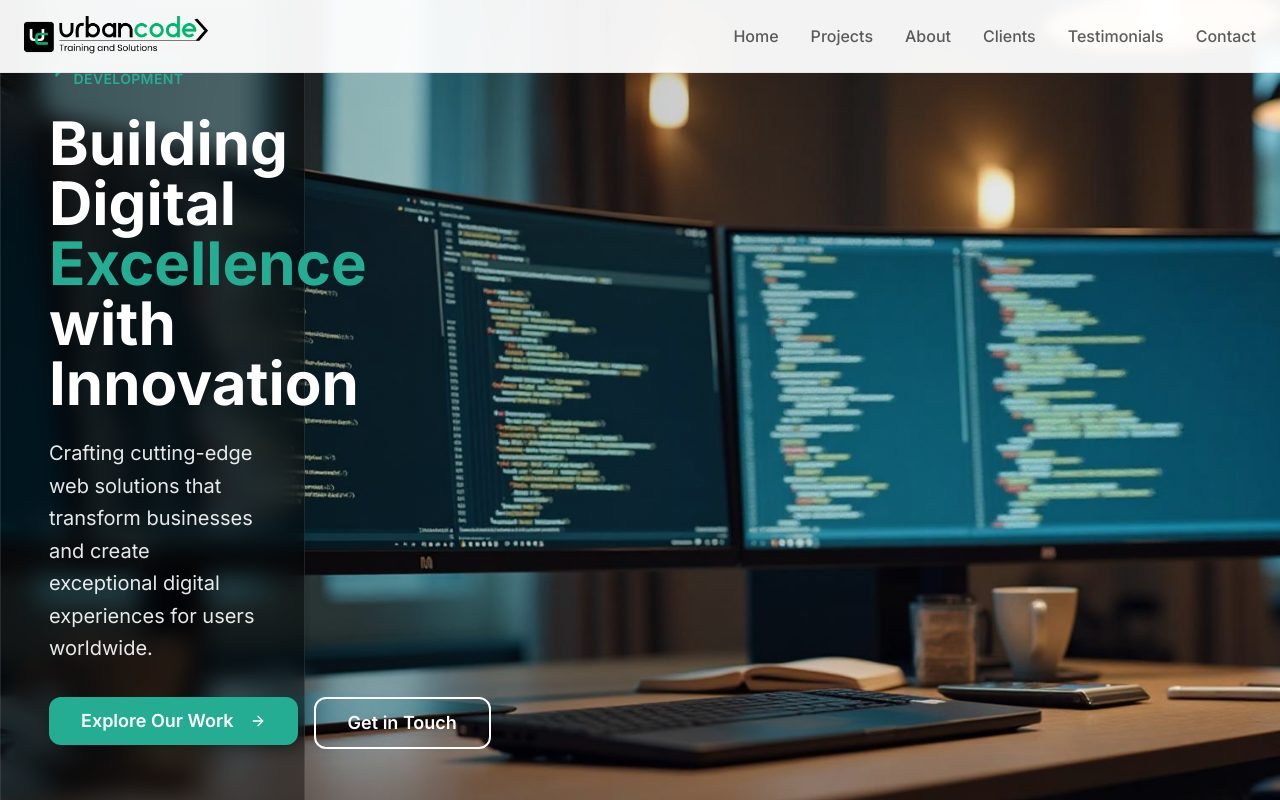
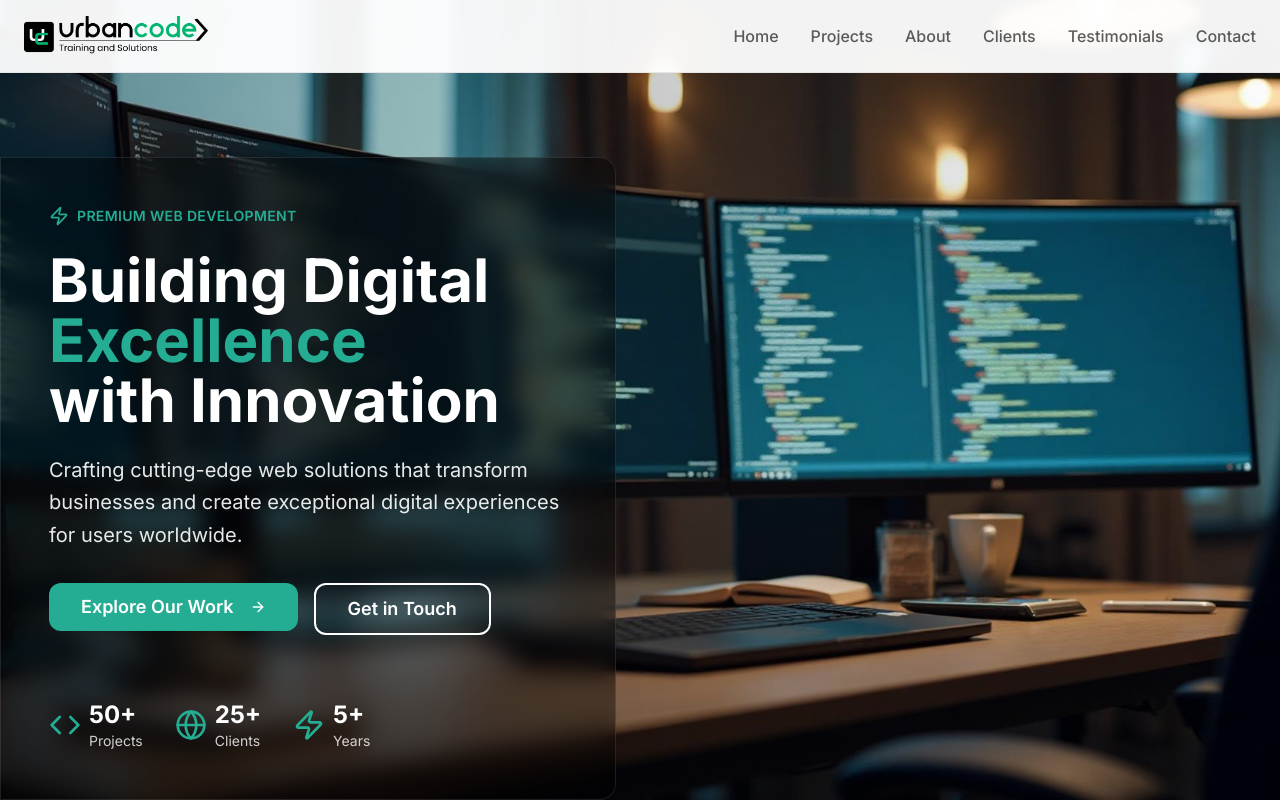
Before and after one commit to praisen/urbancode-showcase, a React (Vite) app: page / in a window 1280 px wide. Shown: the top 800 px of the page. Built offline with nearby package versions, Linux system fonts and the light colour scheme.

Commit message:
Reverted to commit 1c5100ad7027f93a1d587bea0778dab6b99c5b7b

```diff
--- a/src/components/HeroSection.tsx
+++ b/src/components/HeroSection.tsx
@@ -31,10 +31,10 @@ export function HeroSection() {
         <div className="absolute inset-0 bg-gradient-to-r from-black/40 via-black/20 to-transparent" />
       </div>
 
-      <div className="relative z-10">
-        <div className="flex items-center min-h-screen">
+      <div className="container mx-auto px-6 relative z-10">
+        <div className="flex items-end min-h-screen">
           {/* Left content with enhanced dark overlay background */}
-          <div className="w-full lg:w-1/2 space-y-8 text-white bg-black/40 backdrop-blur-md p-8 lg:p-12 pl-6 pr-12 rounded-r-2xl border border-white/10 min-h-screen flex flex-col justify-center">
+          <div className="w-full lg:w-1/2 space-y-8 text-white bg-black/40 backdrop-blur-md p-8 lg:p-12 rounded-r-2xl border border-white/10 ml-[-1.5rem] mb-0">
             <motion.div
               initial={{ opacity: 0, x: -50 }}
               animate={{ opacity: 1, x: 0 }}
```
